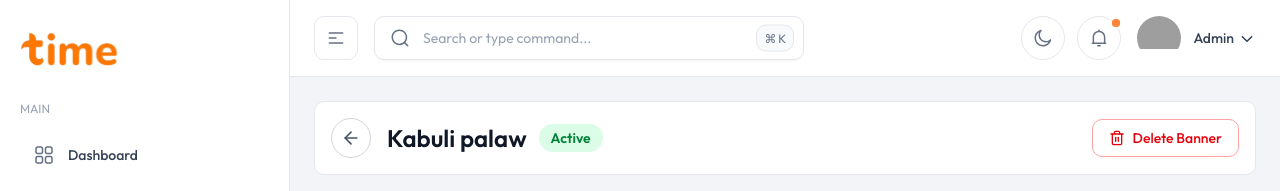
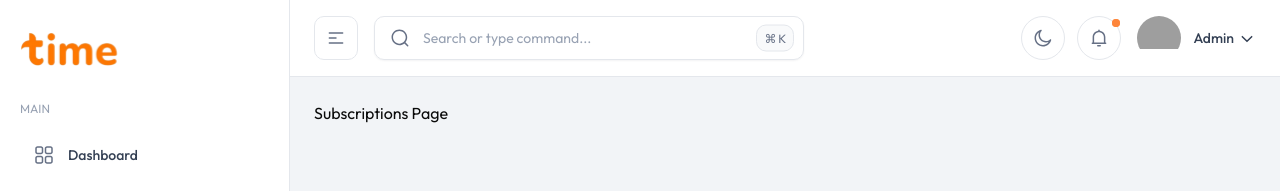
Before and after one commit to beshirD/time-admin-frontend, a Next.js app: page /banner/subscriptions in a window 1280 px wide. Shown: the top 191 px of the page. Built offline with nearby package versions, Linux system fonts and the light colour scheme; no server answers; grey boxes are pictures that could not be loaded.

Commit message:
banner packages SSR issues resolved

```diff
--- a/app/(protected)/banner/ subscriptions/page.tsx
+++ b/app/(protected)/banner/subscriptions/page.tsx
@@ -1,5 +1,5 @@
 import React from "react";
 
 export default function page() {
-  return <div>page</div>;
+  return <div>Subscriptions Page</div>;
 }
```
Also changed, not shown: app/(protected)/banner/approval-queue/page.tsx (renamed from app/(protected)/banner/ approval-queue/page.tsx).
